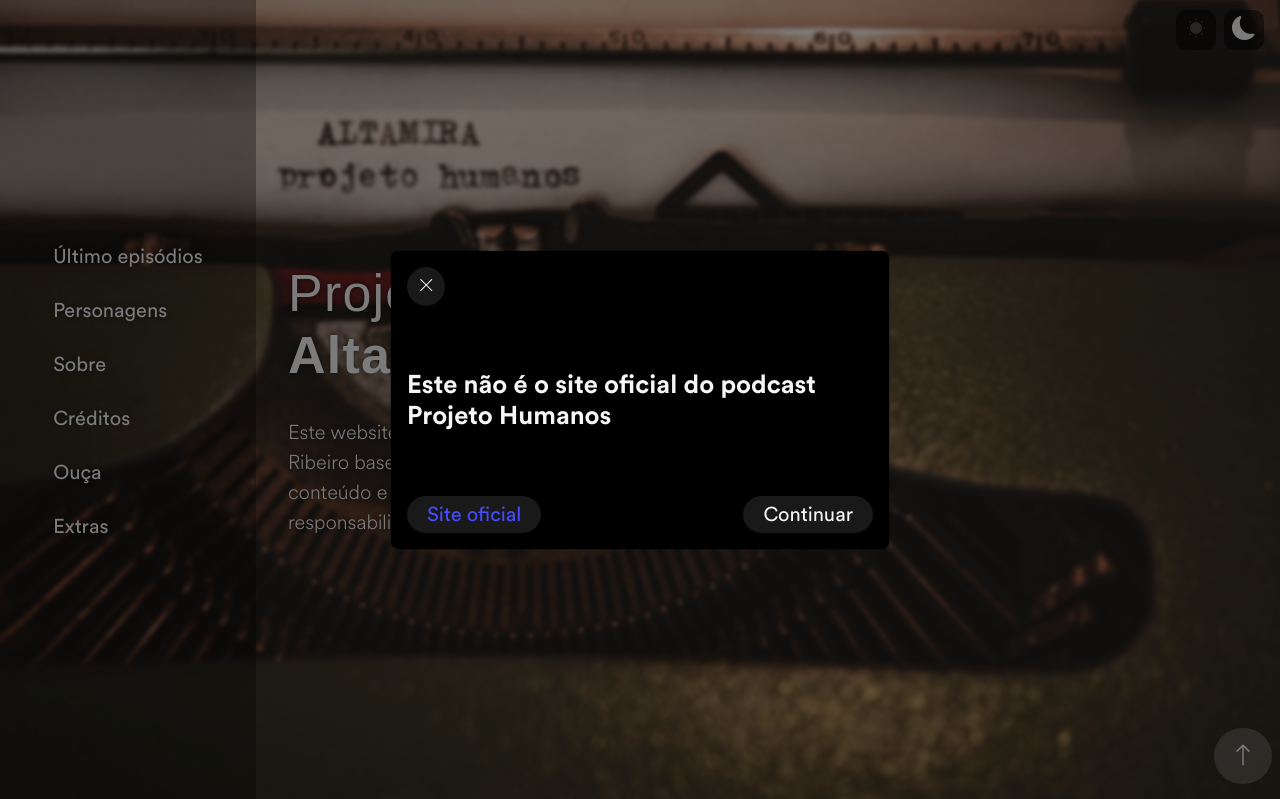
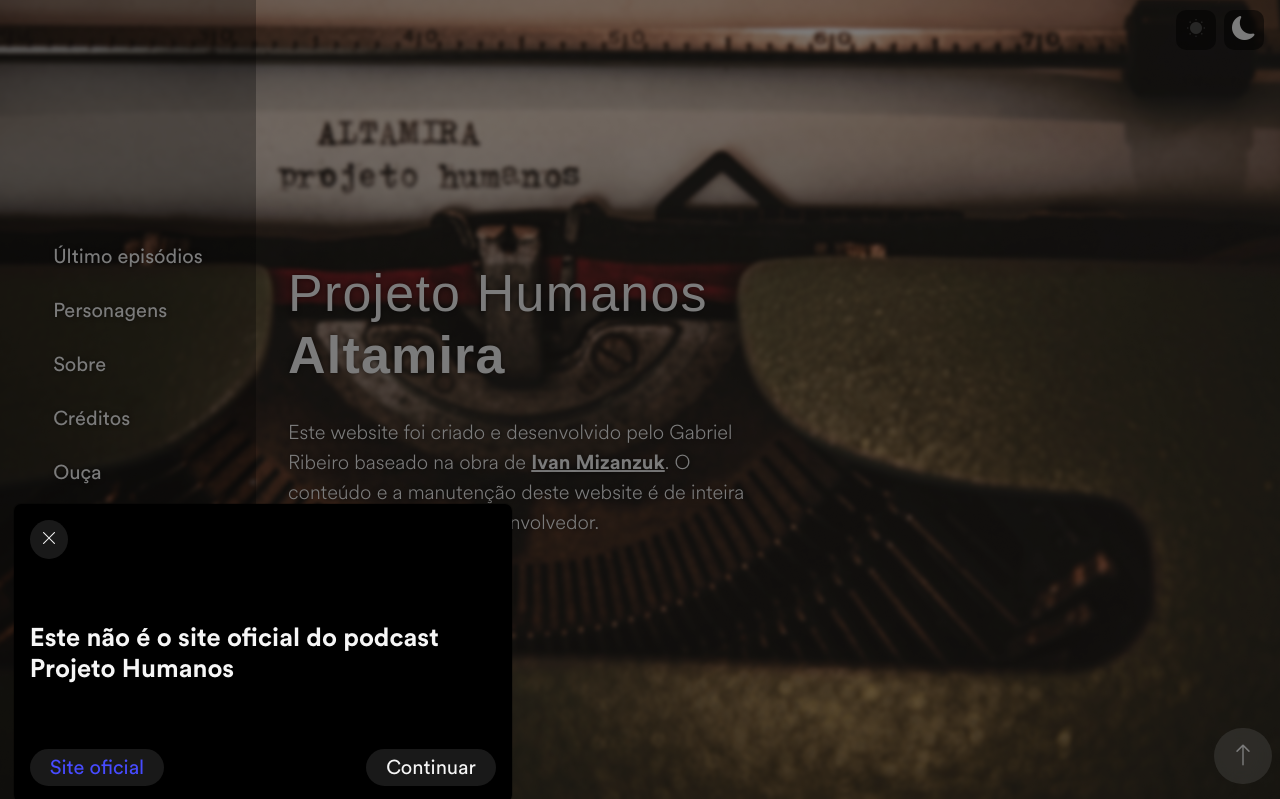
Before and after one commit to gabriersdev/projeto-humanos-altamira, a plain HTML site: page index.html in a window 1280 px wide. Shown: the top 799 px of the page. Drawn offline with nearby package versions, Linux system fonts and the light colour scheme.

Commit message:
Alterando posição do modal de confirmação de navegação

```diff
--- a/assets/css/style.css
+++ b/assets/css/style.css
@@ -100,3 +100,10 @@ a.link-visivel{
   bottom: 1rem;
   right: 0.5rem;
 }
+
+#modal-confirmacao-navegacao .modal-dialog{
+  position: fixed;
+  left: 1%;
+  bottom: 0 !important;
+  transform: translate(0%, 34%);
+}
--- a/index.html
+++ b/index.html
@@ -61,7 +61,7 @@
   </div>
 
   <div class="modal fade" id="modal-confirmacao-redirecionamento" tabindex="-1" aria-labelledby="modal-confirmacao-redirecionamento-label" aria-hidden="true">
-    <div class="modal-dialog modal-dialog-centered">
+    <div class="modal-dialog modal-dialog-centered>
       <div class="modal-content modal-estilo">
         <div class="modal-header">
           <h5 class="modal-title" id=""></h5>
```
